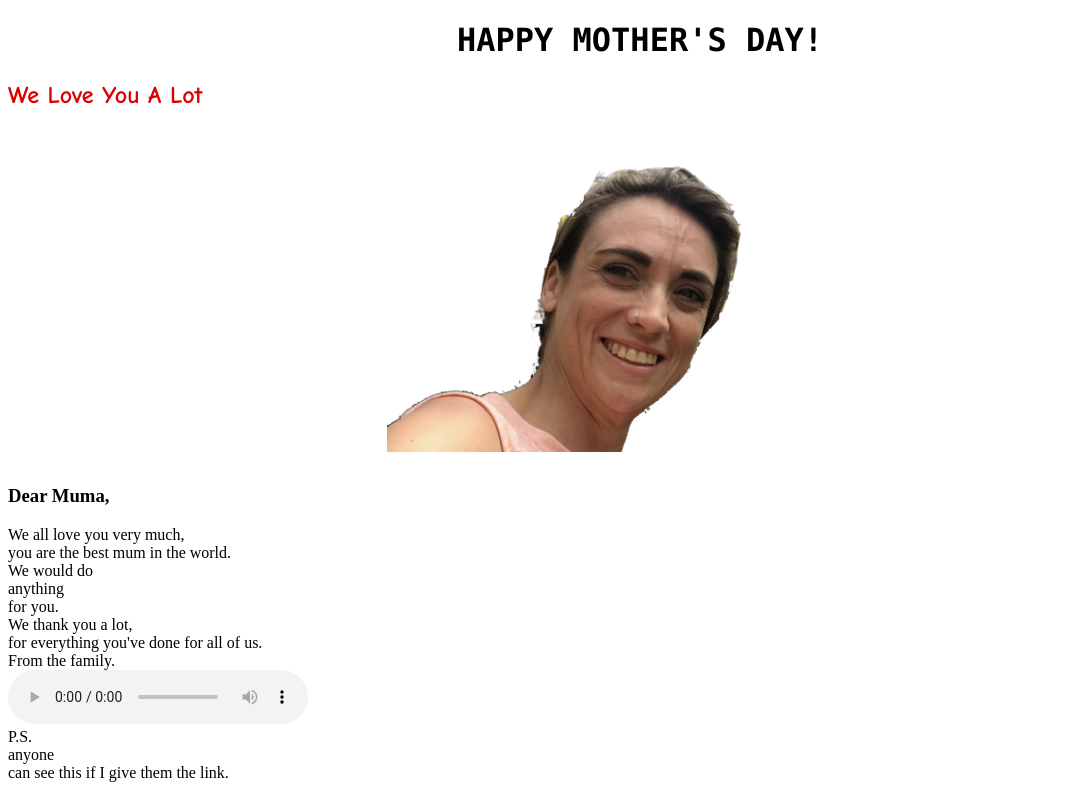
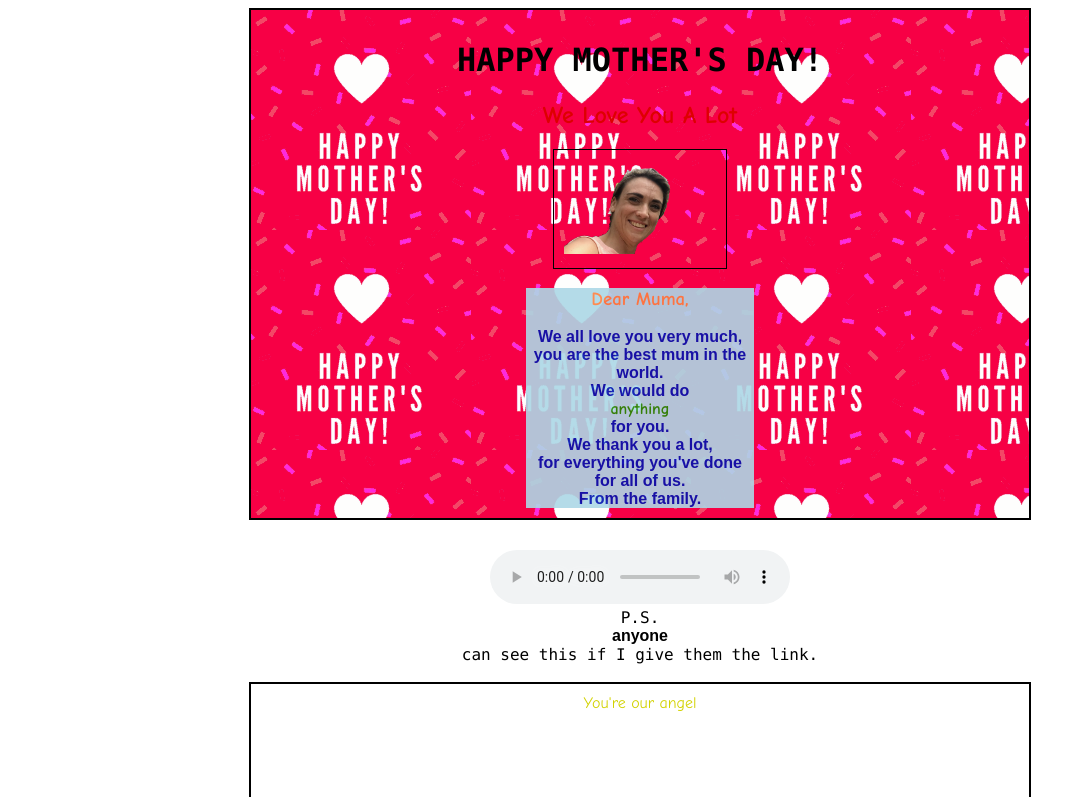
Before and after one commit to rivhold/rivhold.github.io, a plain HTML site: page index.html in a window 1280 px wide. Shown: the top 797 px of the page, without its empty margins (0-1086 px from the left). Drawn offline with Linux system fonts and the light colour scheme.

Commit message:
Update style.css

```diff
--- a/style.css
+++ b/style.css
@@ -1,3 +1,16 @@
+.topcon {
+margin: auto;
+  width: 60%;
+  border: 2px solid #000000;
+  padding: 10px;
+  text-align: center;
+  background-image: url("https://rivhold.github.io/tenor.gif");
+  background-color: #ff8040;
+}
+.audiocon {
+  text-align: center;
+  padding-top: 30px;
+}
 h1 {
   text-transform: uppercase;
   font-weight: bold;
@@ -8,11 +21,49 @@ h1 {
   text-transform: capitalize;
  font-family: "Comic Sans MS", cursive, sans-serif;
   color: #dd0000;
+    text-align: center;
 }
 .container {
   margin: auto;
-  width: 40%;
-  border: 0px solid #000000;
+  width: 20%;
+  border: 1px solid #000000;
   padding: 10px;
-   text-align: center;
+  text-align: center;
 }
+.anyone {
+  font-weight: bold;
+  font-family: Arial;
+}
+h3 {
+  font-family: "Comic Sans MS";
+  color: #ff8040;
+}
+.main {
+  color: #0012b0;
+  font-weight: bold;
+  font-family: Arial, Helvetica, sans serif;
+  background-color: lightblue; opacity:0.9;
+  width: 30%;
+  margin: auto;
+
+}
+.yes {
+  font-weight: 9000;
+  font-family: "Comic Sans MS", cursive;
+  color: #208c00;
+}
+.lastly {
+  text-align: center;
+  font-family: "Lucida Console", Courier, monospace;
+}
+.bottomcon {
+  margin: auto;
+  width: 60%;
+  border: 2px solid #000000;
+  padding: 10px;
+  text-align: center;
+}
+.whatever {
+  font-family: "Comic Sans MS", cursive, sans-serif;
+  color: #d2d200;
+}
```
